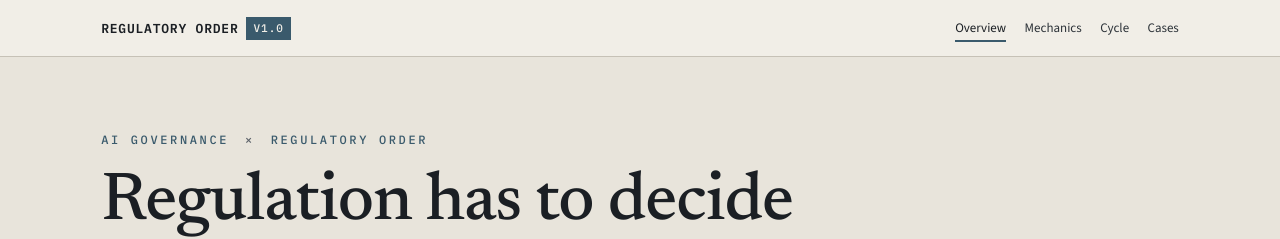
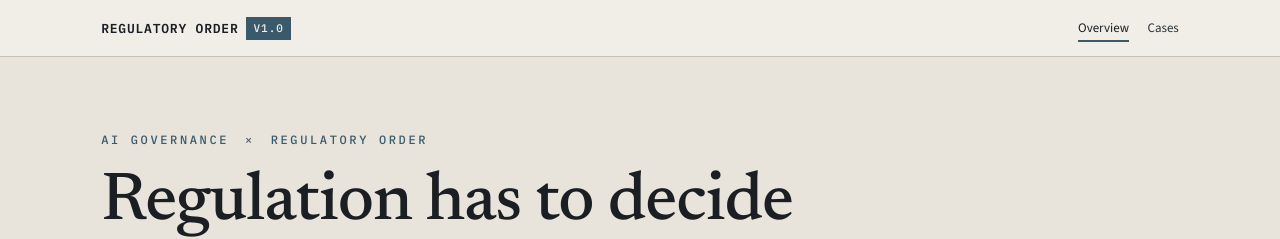
Before and after one commit to GaeunLim01/regulatory-order, a Jekyll site: the page built from index.html, in a window 1280 px wide and 900 px high. Shown: the top 239 px of the window. Built offline with Jekyll 4.4.1, drawn with Linux system fonts in a browser that asks for light colours.

Commit message:
Add files via upload

```diff
--- a/_data/nav.yml
+++ b/_data/nav.yml
@@ -1,8 +1,4 @@
 - label: Overview
   url: /
-- label: Mechanics
-  url: /framework/mechanics/
-- label: Cycle
-  url: /framework/cycle/
 - label: Cases
   url: /cases/
```
